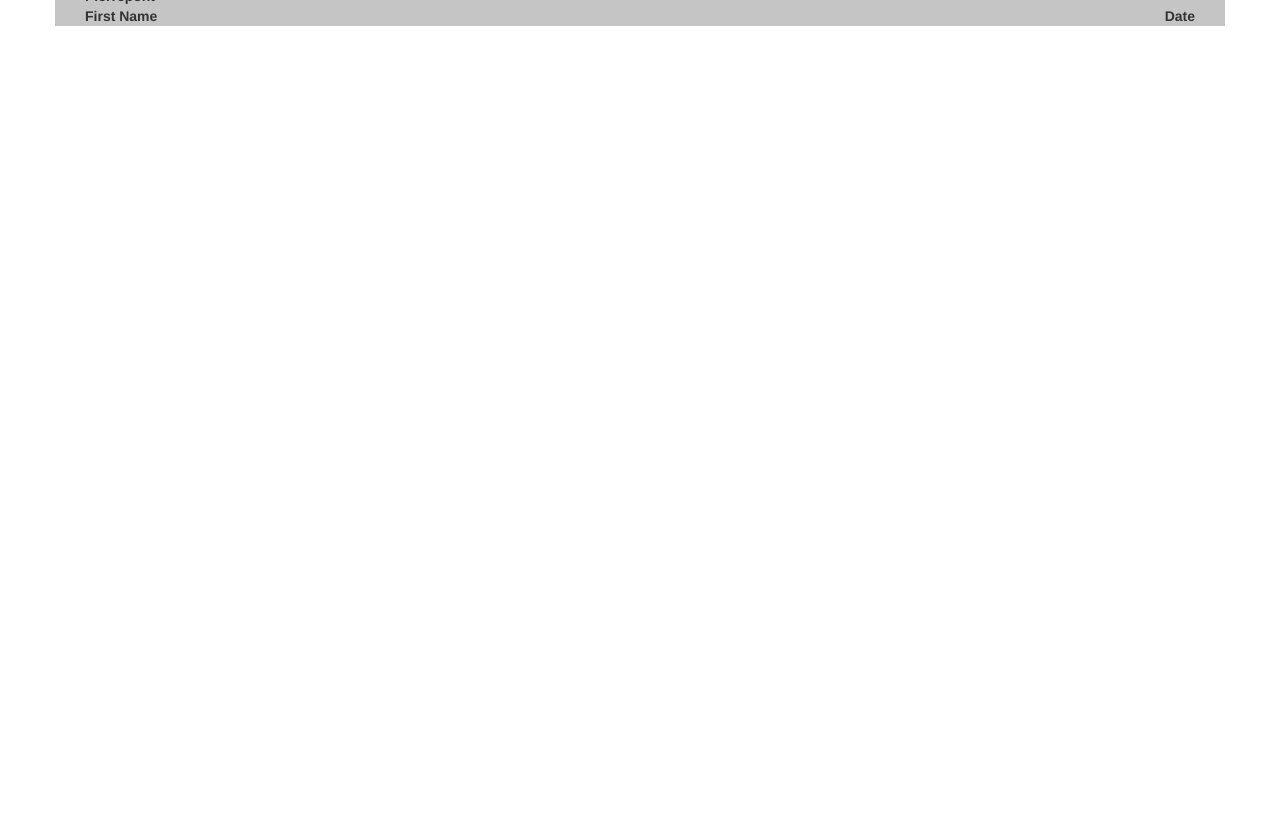
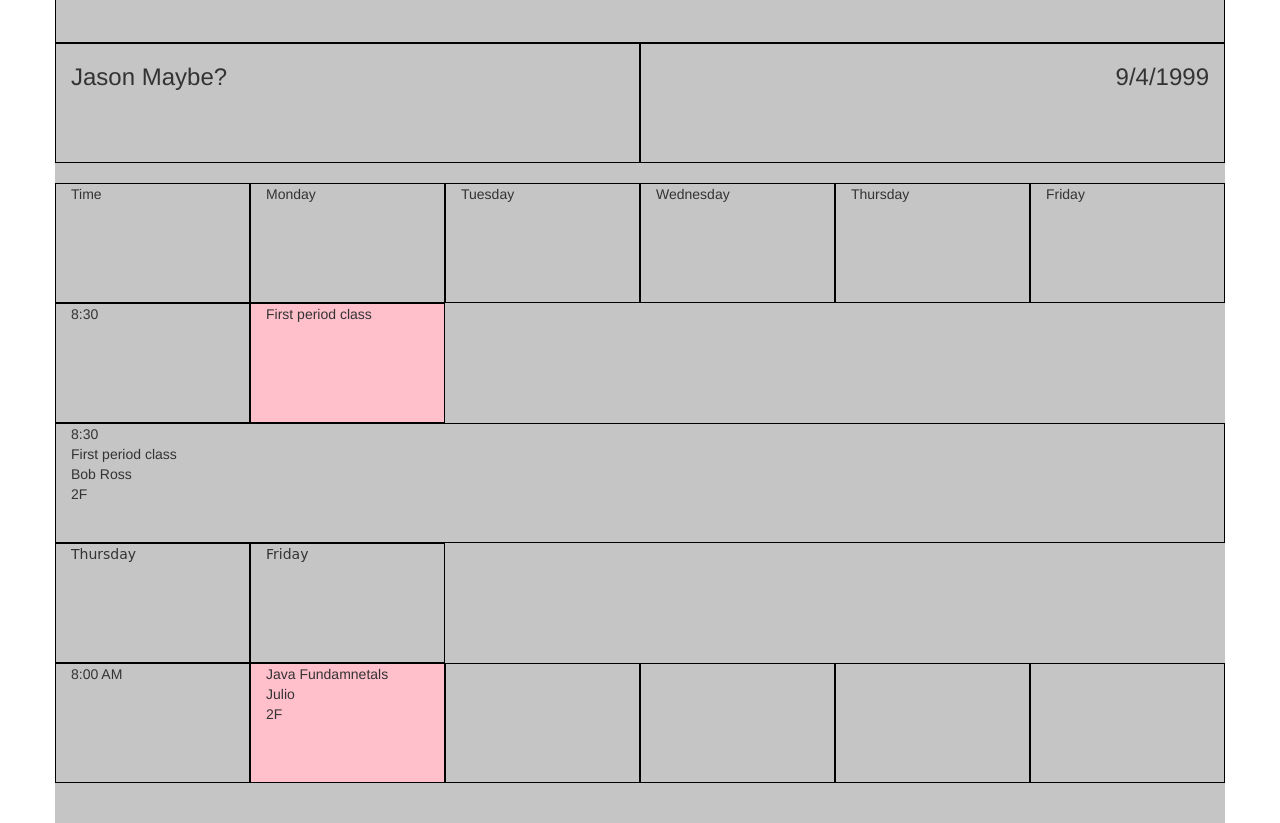
Before and after one commit to JulioMansilla/sch, a plain HTML site: page index.html in a window 1280 px wide. Shown: the part 77-900 px from the top of the page. Before the commit the page ends 800 px from the top, so only its background shows below. Drawn offline with nearby package versions, Linux system fonts and the light colour scheme; a web font is replaced by a local one.

Commit message:
Make index.html responsive

```diff
--- a/index.html
+++ b/index.html
@@ -11,23 +11,154 @@
 
     <!-- Latest compiled and minified JavaScript -->
     <script src="https://maxcdn.bootstrapcdn.com/bootstrap/3.3.7/js/bootstrap.min.js" integrity="sha384-Tc5IQib027qvyjSMfHjOMaLkfuWVxZxUPnCJA7l2mCWNIpG9mGCD8wGNIcPD7Txa" crossorigin="anonymous"></script>
+    <link href="https://fonts.googleapis.com/css?family=Big+Shoulders+Text|Mansalva&display=swap" rel="stylesheet">
     <link rel="stylesheet" href="css/style.css">
   </head>
   <body>
-    <body>
-      <h2> Time Thing </h2>
-      <div align="center" class="container">
+    <div class="container">
+      <div class="row border">
+        <div class="col-xs-12 text-center">
+          <h1>Schoolios</h1>
+        </div>
+      </div>
+      <div class="row border">
+        <div class="col-xs-6 text-left">
+          <h3>Jason Maybe?</h3>
+        </div>
+        <div class="col-xs-6 text-right">
+            <h3>9/4/1999</h3>
+        </div>
+      </div>
+      <nav class="visible-xs">
+        <a href="#monday">Monday </a>
+        | <a href="#tuesday">Tuesday</a>
+        |
+      </nav>
+      <br>
+      <div class="hidden-xs">
+      <div class="row border">
+        <div class="col-md-2">
+          <span>Time</span>
+        </div>
+        <div class="col-md-2 col-xs-6">
+          <span>Monday</span>
+        </div>
+        <div class="col-md-2 col-xs-6">
+          <span>Tuesday</span>
+        </div>
+        <div class="col-md-2 col-xs-6">
+          <span>Wednesday</span>
+        </div>
+        <div class="col-md-2 col-xs-6">
+          <span>Thursday</span>
+        </div>
+        <div class="col-md-2 col-xs-6">
+          <span>Friday</span>
+        </div>
+      </div>
+      <div class="row border">
+        <div class="col-md-2 col-xs-6">
+          <span>8:30</span>
+        </div>
+        <div class="col-md-2 col-xs-6 cs">
+          <span>First period class</span>
+        </div>
+        <div class="col-xs-12">
+          <span>8:30</span>
+          <div class="pull">First period class <br>Bob Ross<br>2F</div>
+        </div>
+        <div class="col-md-2 col-xs-6 lunch">
+          <span>Thursday</span>
+        </div>
+        <div class="col-md-2 col-xs-6 lunch">
+          <span>Friday</span>
+        </div>
+      </div>
 
-      <table>
-        <tr class="row">
-          <th class="col-xs-12">Pierrepont</th>
-        </tr>
-        <tr class="row">
-          <th class="col-xs-12 col-md-6">First Name</th>
-          <th class="col-xs-12 col-md-6">Date</th>
-        </tr>
+      <div class="row border">
+        <div class="col-sm-2">
+          <span>8:00 AM</span>
+        </div>
+        <div class="col-sm-2 cs">
+          <span> Java Fundamnetals <br> Julio <br> 2F</span>
+        </div>
+        <div class="col-sm-2">
 
-      </table>
+        </div>
+        <div class="col-sm-2">
+
+        </div>
+        <div class="col-sm-2">
+
+        </div>
+        <div class="col-sm-2">
+
+        </div>
       </div>
+    </div>
+      <!-- responsive design bellow -->
+      <br>
+      <br>
+      <div class="hidden-sm visible-xs">
+        <!-- Monday -->
+      <div class="row border">
+        <div class="col-xs-2">
+          <span>Time</span>
+        </div>
+        <div class="col-xs-10">
+          <span id="monday">Monday</span>
+        </div>
+      </div>
+      <div class="row border">
+        <div class="col-xs-2">
+          <span>9:15</span>
+        </div>
+        <div class="col-xs-10">
+          <span>Paiting and Relaxing <br> Bob Ross <br> 2F</span>
+        </div>
+      </div>
+      <div class="row border">
+        <div class="col-md-2 col-xs-6">
+          <span>10:00</span>
+        </div>
+        <div class="col-md-2 col-xs-6 cs">
+          <span>Monday</span>
+        </div>
+        <div class="col-md-2 col-xs-6 eng">
+          <span>Tuesday</span>
+        </div>
+        <div class="col-md-2 col-xs-6">
+          <span>Wednesday</span>
+        </div>
+        <div class="col-md-2 col-xs-6">
+          <span>Thursday</span>
+        </div>
+        <div class="col-md-2 col-xs-6">
+          <span>Friday</span>
+        </div>
+      </div>
+
+      <div class="row border">
+        <div class="col-sm-2">
+          <span>8:00 AM</span>
+        </div>
+        <div class="col-sm-2 cs">
+          <span> Java Fundamnetals <br> Julio <br> 2F</span>
+        </div>
+        <div class="col-sm-2">
+
+        </div>
+        <div class="col-sm-2">
+
+        </div>
+        <div class="col-sm-2">
+
+        </div>
+        <div class="col-sm-2">
+
+        </div>
+      </div>
+    </div>
+    </div>
   </body>
 </html>
```
Also changed, not shown: responsive.html (+2 -2 lines).
